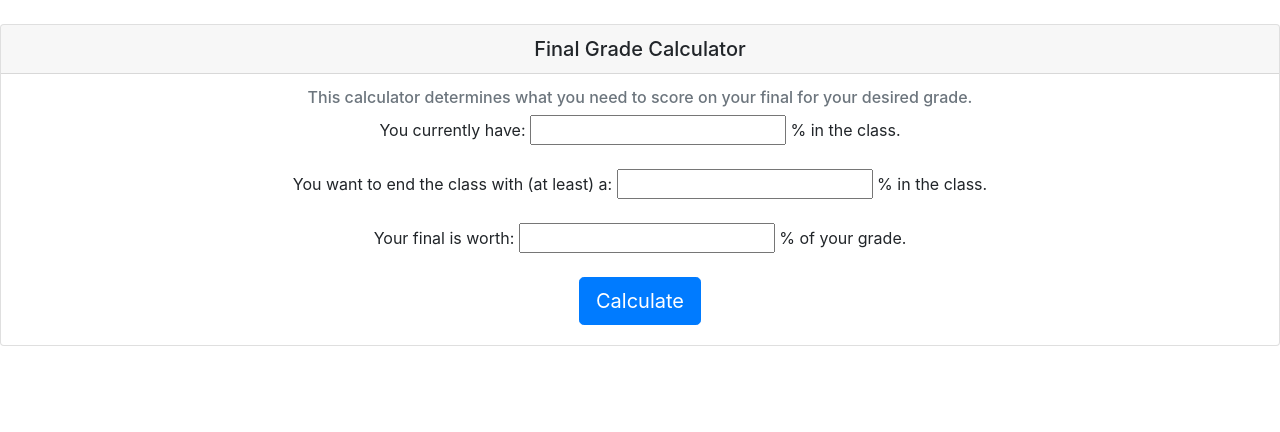
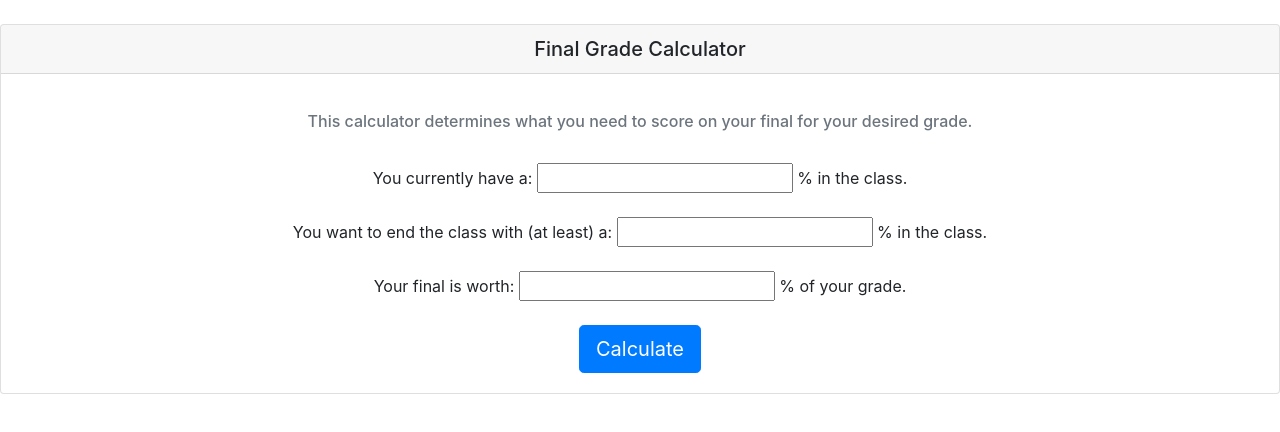
Before and after one commit to alexisfexy/final-grade-calculator, a plain HTML site: page index.html in a window 1280 px wide. Drawn offline with nearby package versions, Linux system fonts and the light colour scheme.

Commit message:
spacing change

```diff
--- a/index.html
+++ b/index.html
@@ -15,11 +15,12 @@
       <div class="card text-center" id ="final-grade-form">
         <h5 class="card-header">Final Grade Calculator</h5>
         <div class="card-body">
+            <br>
             <h6 class="card-subtitle mb-2 text-muted">This calculator determines what
                 you need to score on your final for your desired grade. </h6>
-
+                <br>
             <form id="%Calc">
-                You currently have: <input type="text" id="currentGrade"> % in the class. <br><br>
+                You currently have a: <input type="text" id="currentGrade"> % in the class. <br><br>
                 You want to end the class with (at least) a:
                 <input type="text" id="desiredGrade"> % in the class.<br><br>
                 Your final is worth:
@@ -37,29 +38,6 @@
 
 
 
-
-
-
-<!--
-    <h1>Final Grade Calculator</h1>
-    <h6> This calculator determines what you need to score on your final for your desired grade.</h2> <br>
-    <form id="%Calc">
-        You currently have: <input type="text" id="currentGrade"> % in the class. <br><br>
-        You want to end the class with (at least) a:
-        <input type="text" id="desiredGrade"> % in the class.<br><br>
-        Your final is worth:
-        <input type="text" id="finalWeight"> % of your grade. <br><br>
-
-    </form>
-    <button onclick="calculateGrade()" class="btn btn-primary btn-lg"> Calculate </button>
-
- -->
-
-
-
-
-    <!-- <h3 id="resultField"></h3> -->
-
     <script type="text/javascript" src="JavaScript/calc.js"></script>
 
     <!-- Optional JavaScript -->
```
